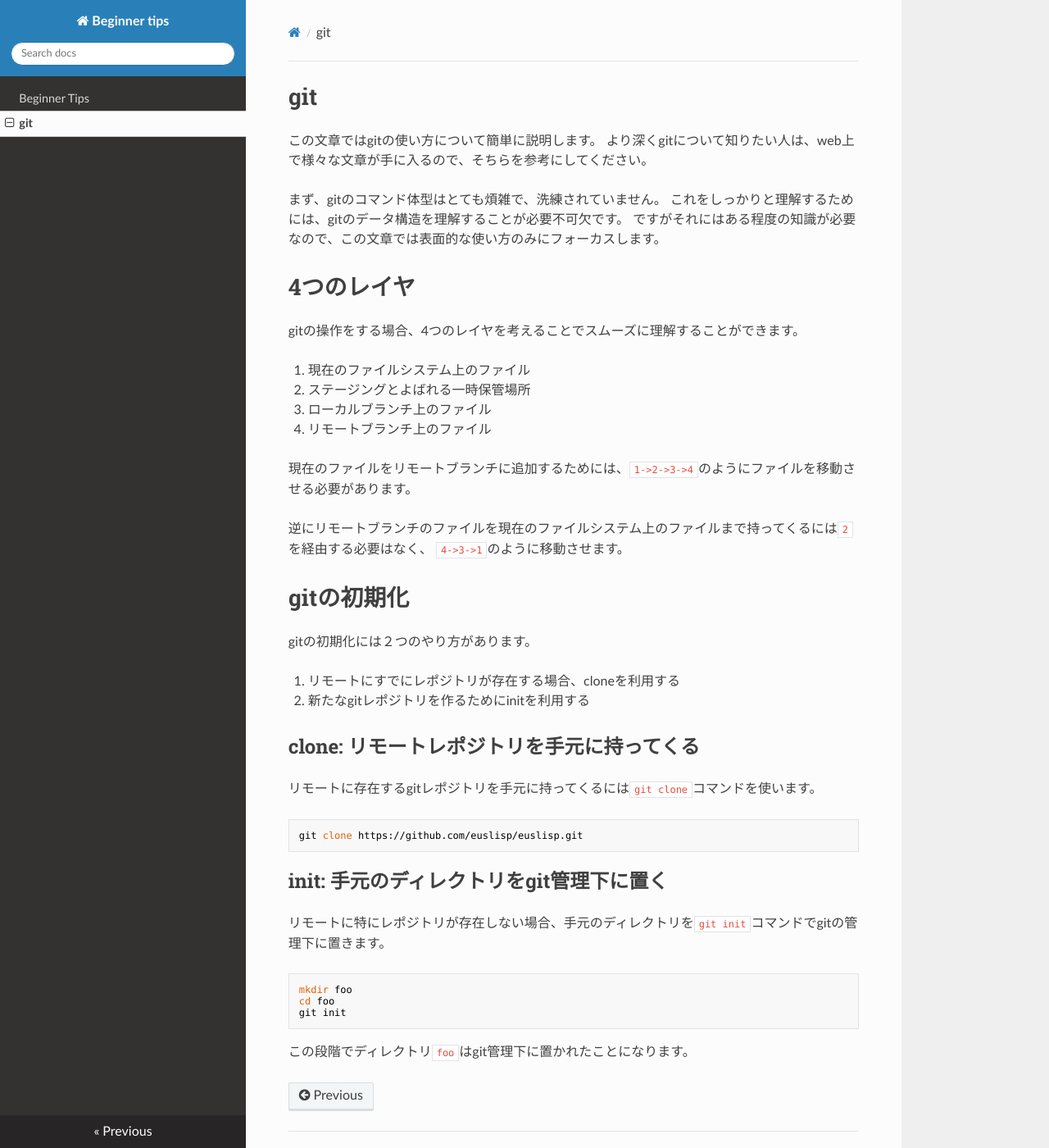
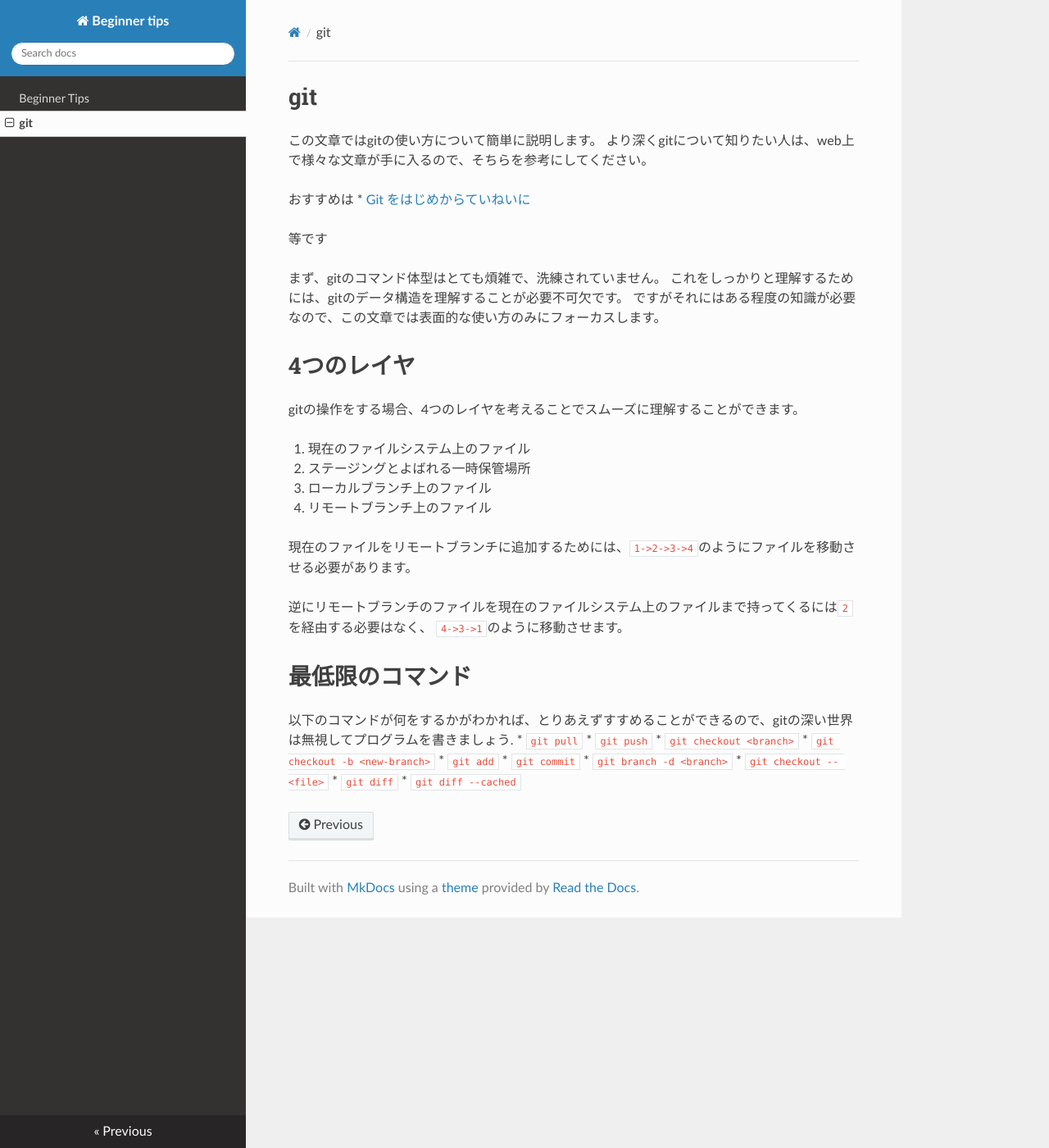
Before and after one commit to garaemon/beginner-tips, an MkDocs documentation site: the page built from docs/git.md, in a window 1280 px wide and 1400 px high. Shown: the whole window at 82% size. Built offline with MkDocs 1.6.1, drawn with Linux system fonts in a browser that asks for light colours; nearby versions of some CDN libraries.

Commit message:
Update git document

````diff
--- a/docs/git.md
+++ b/docs/git.md
@@ -1,6 +1,11 @@
 # git
 この文章ではgitの使い方について簡単に説明します。
 より深くgitについて知りたい人は、web上で様々な文章が手に入るので、そちらを参考にしてください。
+
+おすすめは
+* [Git をはじめからていねいに](https://github.com/takanabe/introduction-to-git)
+
+等です
 
 まず、gitのコマンド体型はとても煩雑で、洗練されていません。
 これをしっかりと理解するためには、gitのデータ構造を理解することが必要不可欠です。
@@ -19,24 +24,15 @@ gitの操作をする場合、4つのレイヤを考えることでスムーズ
 逆にリモートブランチのファイルを現在のファイルシステム上のファイルまで持ってくるには`2`を経由する必要はなく、
 `4->3->1`のように移動させます。
 
-# gitの初期化
-gitの初期化には２つのやり方があります。
-
-1. リモートにすでにレポジトリが存在する場合、cloneを利用する
-2. 新たなgitレポジトリを作るためにinitを利用する
-
-## clone: リモートレポジトリを手元に持ってくる
-リモートに存在するgitレポジトリを手元に持ってくるには`git clone`コマンドを使います。
-```
-git clone https://github.com/euslisp/euslisp.git
-```
-
-## init: 手元のディレクトリをgit管理下に置く
-リモートに特にレポジトリが存在しない場合、手元のディレクトリを`git init`コマンドでgitの管理下に置きます。
-```
-mkdir foo
-cd foo
-git init
-```
-
-この段階でディレクトリ`foo`はgit管理下に置かれたことになります。
+# 最低限のコマンド
+以下のコマンドが何をするかがわかれば、とりあえずすすめることができるので、gitの深い世界は無視してプログラムを書きましょう.
+* `git pull`
+* `git push`
+* `git checkout <branch>`
+* `git checkout -b <new-branch>`
+* `git add`
+* `git commit`
+* `git branch -d <branch>`
+* `git checkout -- <file>`
+* `git diff`
+* `git diff --cached`
````
